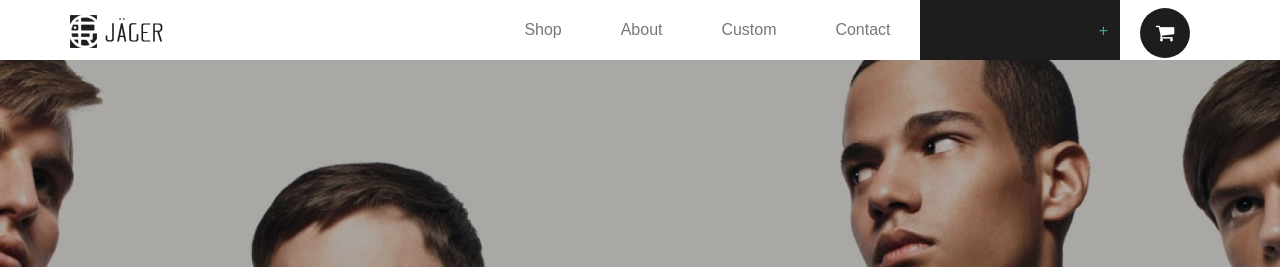
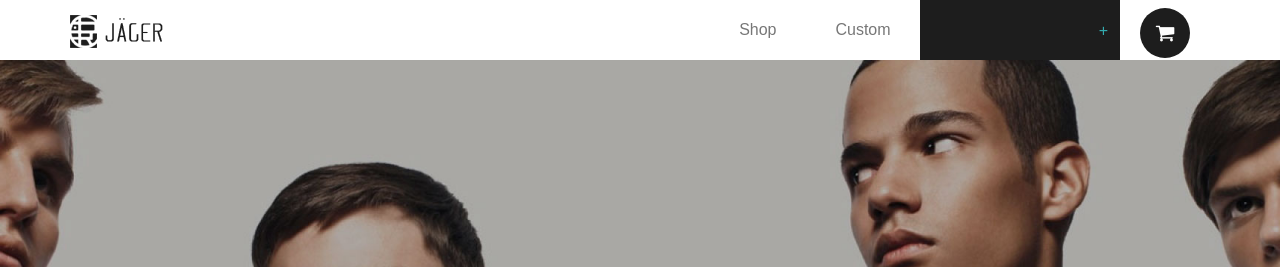
Before and after one commit to gayathma/Cart, a CodeIgniter app: page /cart/index.php/shop in a window 1280 px wide. Shown: the top 267 px of the page. Run offline with CodeIgniter, Linux system fonts and the light colour scheme; some libraries are stand-ins or nearby versions.

Commit message:
removed about and contact links

```diff
--- a/application/views/cart.php
+++ b/application/views/cart.php
@@ -49,9 +49,7 @@
                 <section class="collapse navbar-collapse" id="bs-example-navbar-collapse-1">
                     <ul class="nav navbar-nav navbar-right main-nav cl-effect-1">
                         <li><a href="<?php echo site_url() . '/shop' ?>">Shop</a></li>
-                        <li><a href="<?php echo site_url() . '/home/about' ?>">About</a></li>
                         <li><a href="<?php echo site_url() . '/shop/order' ?>">Custom</a></li>
-                        <li><a href="<?php echo site_url() . '/home/contact' ?>">Contact</a></li>
                         <li class="main-dropdown">
                             <a href="<?php echo base_url(); ?>" class="nav-username">
                                 <?php
--- a/application/views/order.php
+++ b/application/views/order.php
@@ -47,9 +47,7 @@
         <section class="collapse navbar-collapse" id="bs-example-navbar-collapse-1">
           <ul class="nav navbar-nav navbar-right main-nav cl-effect-1">
             <li><a href="<?php echo site_url() . '/shop' ?>">Shop</a></li>
-            <li><a href="<?php echo site_url() . '/home/about' ?>">About</a></li>
             <li><a href="<?php echo site_url() . '/shop/order' ?>">Custom</a></li>
-            <li><a href="<?php echo site_url() . '/home/contact' ?>">Contact</a></li>
             <li class="main-dropdown">
               <a href="<?php echo base_url(); ?>" class="nav-username">
                 <?php
--- a/application/views/product-page.php
+++ b/application/views/product-page.php
@@ -45,9 +45,7 @@
                 <section class="collapse navbar-collapse" id="bs-example-navbar-collapse-1">
                     <ul class="nav navbar-nav navbar-right main-nav cl-effect-1">
                         <li><a href="<?php echo site_url() . '/shop' ?>">Shop</a></li>
-                        <li><a href="<?php echo site_url() . '/home/about' ?>">About</a></li>
                         <li><a href="<?php echo site_url() . '/shop/order' ?>">Custom</a></li>
-                        <li><a href="<?php echo site_url() . '/home/contact' ?>">Contact</a></li>
                         <li class="main-dropdown">
                             <a href="<?php echo base_url(); ?>" class="nav-username">
                                 <?php
--- a/application/views/settings.php
+++ b/application/views/settings.php
@@ -48,9 +48,7 @@
                     <section class="collapse navbar-collapse" id="bs-example-navbar-collapse-1">
                         <ul class="nav navbar-nav navbar-right main-nav cl-effect-1">
                             <li><a href="<?php echo site_url() . '/shop' ?>">Shop</a></li>
-                            <li><a href="<?php echo site_url() . '/home/about' ?>">About</a></li>
                             <li><a href="<?php echo site_url() . '/shop/order' ?>">Custom</a></li>
-                            <li><a href="<?php echo site_url() . '/home/contact' ?>">Contact</a></li>
                             <li class="main-dropdown">
                                 <a href="<?php echo base_url(); ?>" class="nav-username">
                                     <?php
--- a/application/views/shop.php
+++ b/application/views/shop.php
@@ -54,9 +54,7 @@
                 <section class="collapse navbar-collapse" id="bs-example-navbar-collapse-1">
                     <ul class="nav navbar-nav navbar-right main-nav cl-effect-1">
                         <li><a href="<?php echo site_url() . '/shop' ?>">Shop</a></li>
-                        <li><a href="<?php echo site_url() . '/home/about' ?>">About</a></li>
                         <li><a href="<?php echo site_url() . '/shop/order' ?>">Custom</a></li>
-                        <li><a href="<?php echo site_url() . '/home/contact' ?>">Contact</a></li>
                         <li class="main-dropdown">
                             <a href="<?php echo base_url(); ?>" class="nav-username">
                                 <?php
```
